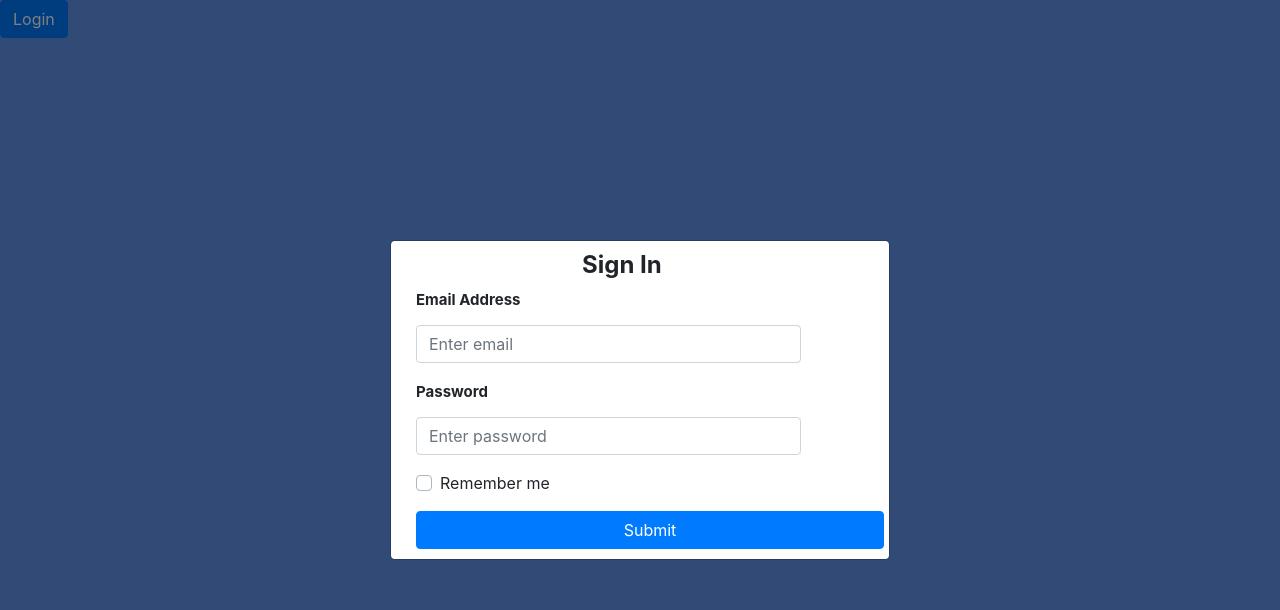
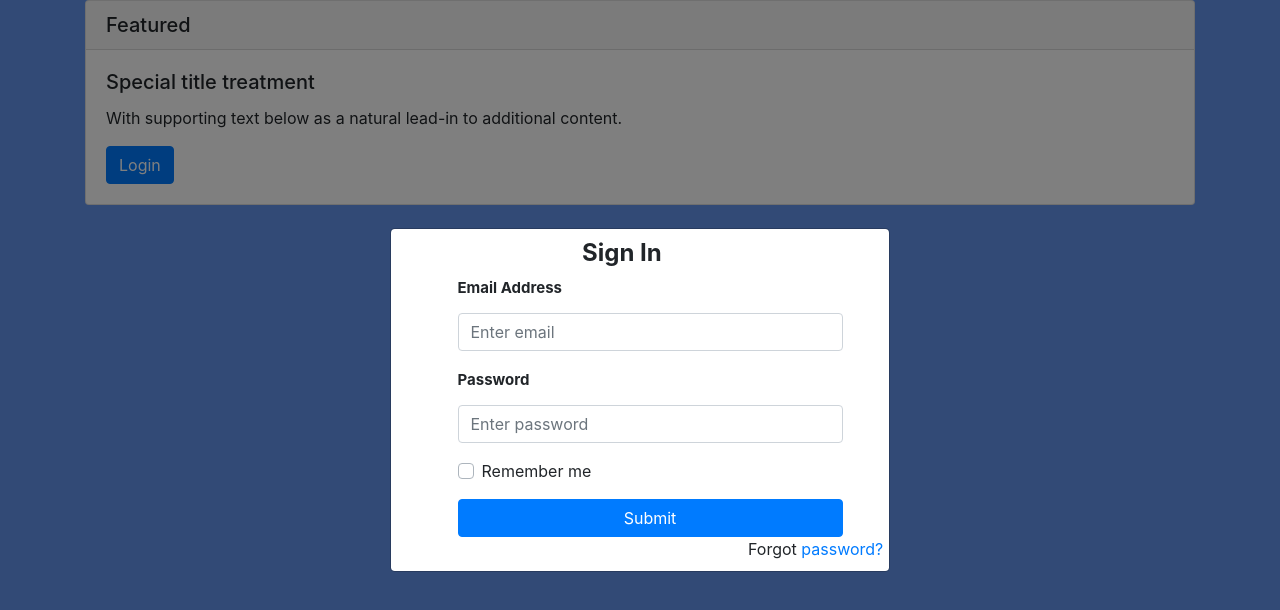
Before and after one commit to Dario-Torres/Josedario-torres-login-ui-template-project, a plain HTML site: page index.html in a window 1280 px wide. Both pictures are taken after a click on the button "Login". Drawn offline with nearby package versions, Linux system fonts and the light colour scheme.

Commit message:
Final submission
Final submit for login UI including modal button and card component form BooStrap.

```diff
--- a/index.html
+++ b/index.html
@@ -15,10 +15,20 @@
         <script src="https://cdn.jsdelivr.net/npm/popper.js@1.16.0/dist/umd/popper.min.js" integrity="sha384-Q6E9RHvbIyZFJoft+2mJbHaEWldlvI9IOYy5n3zV9zzTtmI3UksdQRVvoxMfooAo" crossorigin="anonymous"></script>
         <script src="https://stackpath.bootstrapcdn.com/bootstrap/4.4.1/js/bootstrap.min.js" integrity="sha384-wfSDF2E50Y2D1uUdj0O3uMBJnjuUD4Ih7YwaYd1iqfktj0Uod8GCExl3Og8ifwB6" crossorigin="anonymous"></script>
 
-        <!--Button to activate modal for first login-->
-        <button type="button" class="btn btn-primary" data-toggle="modal" data-target="#login-modal">
-            Login
-        </button>
+        <!-- Normal webpage to host the glorious button -->
+        <div class="container justify-content-center">
+        <div class="card">
+            <h5 class="card-header">Featured</h5>
+            <div class="card-body">
+              <h5 class="card-title">Special title treatment</h5>
+              <p class="card-text">With supporting text below as a natural lead-in to additional content.</p>
+              <!--Button to activate modal for first login-->
+              <button type="button" class="btn btn-primary" data-toggle="modal" data-target="#login-modal">
+                Login
+            </button>
+            </div>
+        </div>
+        </div>
 
         <div class="modal fade" id="login-modal" tabindex="-1" role="dialog">
             <div class="modal-dialog modal-dialog-centered" role="document">
@@ -33,12 +43,12 @@
                         </div>
 
                         <!-- Row for email address portion of login -->
-                        <div class="row justify-content-start">
+                        <div class="row justify-content-center">
                             <div class="col-xl-10">
                                 <form>
                                     <div class="form-group">
                                         <label for="user-email">
-                                            <h4 class="entries">Email Address</h4>
+                                              <h4 class="entries">Email Address</h4>
                                         </label>
                                         <input type="email" class="form-control" id="userEmail" placeholder="Enter email">
                                     </div>
@@ -47,7 +57,7 @@
                         </div>
 
                         <!-- Row for password portion of login -->
-                        <div class="row justify-content-start">
+                        <div class="row justify-content-center">
                             <div class="col-xl-10">
                                 <form>
                                     <div class="form-group">
@@ -61,7 +71,7 @@
                         </div>
 
                         <!-- checkbox for "remember me" option -->
-                        <div class="row justify-content-start">
+                        <div class="row justify-content-center">
                             <div class="col-xl-10">
                                 <form>
                                     <div class="form-group">
@@ -78,10 +88,19 @@
 
                         <!-- Submit button-->
                         <div class="row justify-content-center">
-                            <div class="col-xl">
+                            <div class="col-xl-10">
                                 <form>
                                     <button type="submit" class="btn btn-primary btn-block">Submit</button>
                                 </form>
+                            </div>
+                        </div>
+
+                        <!-- "Forgot Password" option-->
+                        <div class="row justify-content-end">
+                            <div class="col-sm-4">
+                                <h7>
+                                    Forgot <a href="#">password?</a>
+                                </h7>
                             </div>
                         </div>
 
--- a/style.css
+++ b/style.css
@@ -20,3 +20,11 @@ h4.entries{
   /*font-weight: 400;*/
   font-size: 15px;
 }
+
+.title-card{
+  border:2px solid black
+  display: flex;
+  justify-content: space-around;
+  width:75%;
+  margin-top: 5%;;
+}
```
